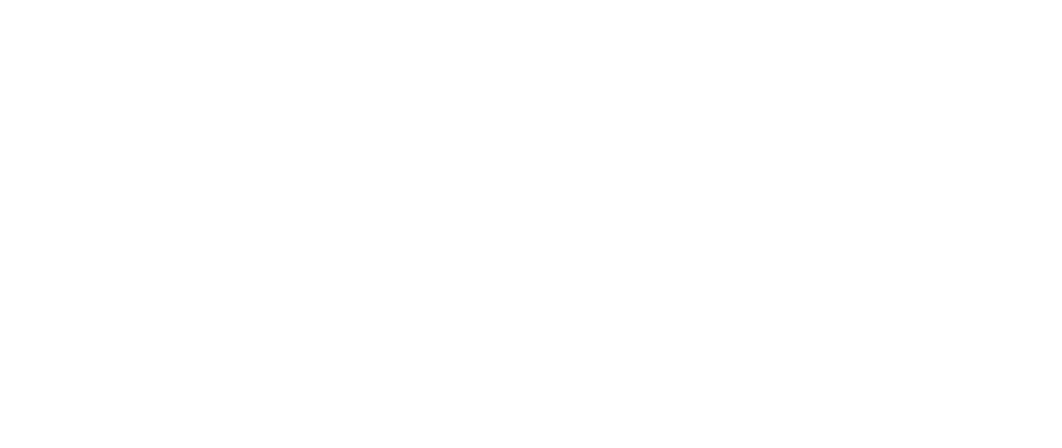
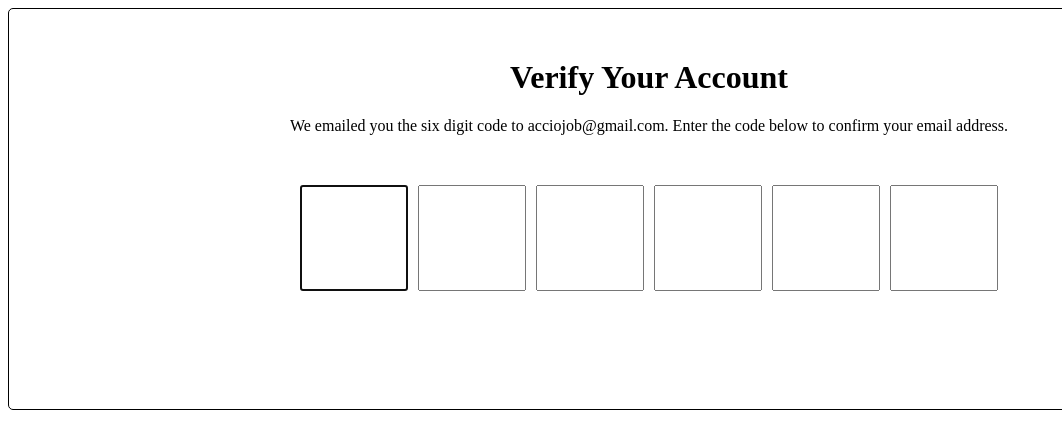
Before and after one commit to acciojob/OTP-sourabh-bansotiya, a website: page main.html in a window 1280 px wide. Shown: the whole page, without its empty margins (0-1062 px from the left). Drawn offline with Linux system fonts and the light colour scheme.

Commit message:
created a submission

```diff
--- a/main.html
+++ b/main.html
@@ -8,6 +8,18 @@
 
 <body>
 	<!-- the entire body must be written by student -->
+	<h1 id="verification_heading">Verify Your Account</h1>
+<p id="verification_subtext">We emailed you the six digit code to acciojob@gmail.com. Enter the code below to confirm your email address.</p>
+
+<div class="code-container">
+    <input type="text" maxlength="1" class="code" id="code1" autofocus>
+    <input type="text" maxlength="1" class="code" id="code2">
+    <input type="text" maxlength="1" class="code" id="code3">
+    <input type="text" maxlength="1" class="code" id="code4">
+    <input type="text" maxlength="1" class="code" id="code5">
+    <input type="text" maxlength="1" class="code" id="code6">
+</div>
+
     <script type="text/javascript" src="./script.js">
 </script>
 
--- a/script.js
+++ b/script.js
@@ -1 +1,18 @@
 //your JS code here. If required.
+const inputs = document.querySelectorAll('.code');
+
+    inputs.forEach((input, index) => {
+        input.addEventListener('input', (e) => {
+            const val = e.target.value;
+
+            if (val.length === 1 && index < 5) {
+                inputs[index + 1].focus();
+            }
+        });
+
+        input.addEventListener('keydown', (e) => {
+            if (e.key === 'Backspace' && index > 0) {
+                inputs[index - 1].focus();
+            }
+        });
+    });
--- a/styles.css
+++ b/styles.css
@@ -1 +1,31 @@
 /*  your css code here. If applicable */
+body{
+	border: 1px solid ;
+	border-radius: 5px;
+	width: 100%;
+	height: 400px;
+}
+#verification_heading{
+	text-align: center;
+	margin-top: 50px;
+}
+
+#verification_subtext{
+	text-align: center;
+	margin-bottom: 50px;
+}
+
+
+.code-container {
+            display: flex;
+            justify-content: center;
+            align-items: center;
+            gap: 10px;
+        }
+
+        .code {
+            width: 100px;
+            height: 100px;
+            text-align: center;
+            font-size: 24px;
+        }
```
